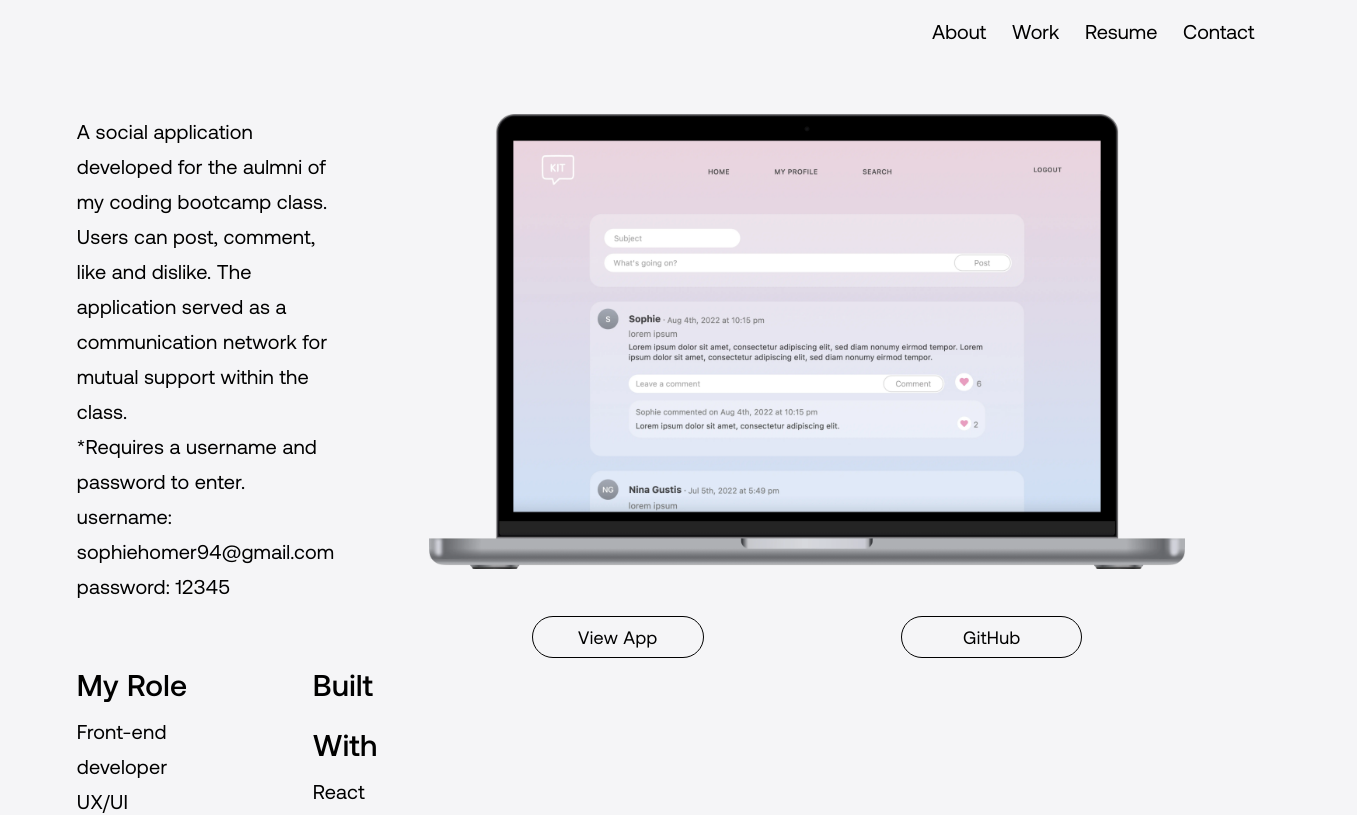
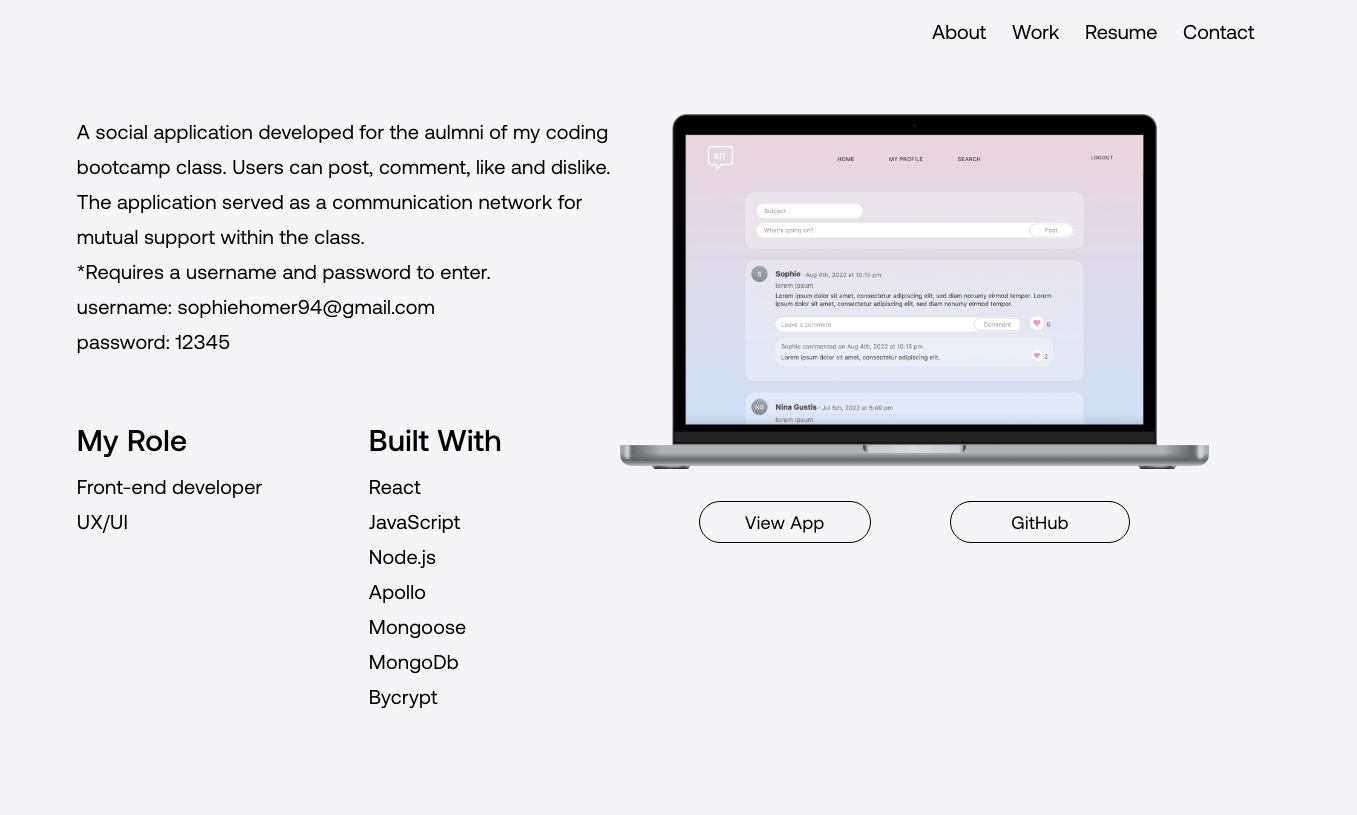
Before and after one commit to sophiehomer/react_portfolio, a React (Create React App) app: page /kit in a window 1280 px wide. Shown: the top 815 px of the page, 1357 px wide, since content can reach past the window. Built offline with nearby package versions, Linux system fonts and the light colour scheme.

Commit message:
fixed kit page

```diff
--- a/src/index.css
+++ b/src/index.css
@@ -583,7 +583,8 @@ font-family: aeonik-medium;
   justify-content: space-evenly;
   padding-left: 6%;
   padding-bottom: 6%;
-  padding-top: 4%
+  padding-top: 4%;
+  width: 100%;
 }
 
 .kitSummaryContainer {
@@ -599,12 +600,10 @@ font-family: aeonik-medium;
   line-height: 35px;
   margin-top: 0%;
   font-size: 20px;
-  margin-bottom: 5%;
   letter-spacing: 0.01em;
 }
 
 .kitRoleAndTechnology {
-  margin-top: 3%;
   display: flex;
   flex-direction: row;
   align-items: baseline;
@@ -653,8 +652,16 @@ font-family: aeonik-medium;
   font-family: aeonik-regular, sans-serif;
 }
 
+.kitImageSection {
+  width: 80%;
+}
+
+.gitHubWebsiteContainer {
+  width: 80%;
+}
+
 .kitImage {
-  width: 80%;
+  width: 100%;
   margin-bottom: 4%;
 }
 
@@ -662,7 +669,8 @@ font-family: aeonik-medium;
   display: flex;
   flex-direction: row;
   align-items: center;
-  justify-content: space-evenly
+  justify-content: space-evenly;
+  width: 80%;
 }
 /* ----------------------------------- DINNER DRINKS PAGE ---------------------------------- */
 .dinnerDrinkPage {
@@ -1022,3 +1030,31 @@ footer {
   font-size: 30px;
  }
 }
+
+/* ---------------------------- KIT MEDIA QUERIES --------------------------- */
+
+/* @media only screen and (max-width: 900px) {
+  .kitPage {
+   display: flex;
+   flex-direction:column;
+   justify-content: center;
+   align-items: center;
+   padding-left: 0;
+   padding-right: 0;
+  }
+
+  .kitSummary {
+    width: 100%;
+    margin-bottom: 0;
+  }
+
+  .kitRoleAndTechnology {
+    display: flex;
+    flex-direction: column;
+    margin-top: 0;
+  }
+
+  .kitTechnology {
+    margin-left: 0;
+  }
+}  */
--- a/src/pages/kit/index.js
+++ b/src/pages/kit/index.js
@@ -47,7 +47,7 @@ const Kit = () => {
 
         <section className="gitHubWebsiteContainer">
         <section className="kitImageSection">
-          <img src={kit} className="kitImage" alt="femmeDept"/>
+          <img src={kit} className="kitImage" alt="kit"/>
         </section>
             <div className="githubAndWebsite">
               <a href="https://drawtheline2022.herokuapp.com/"  rel="noreferrer" target="_blank">
```
